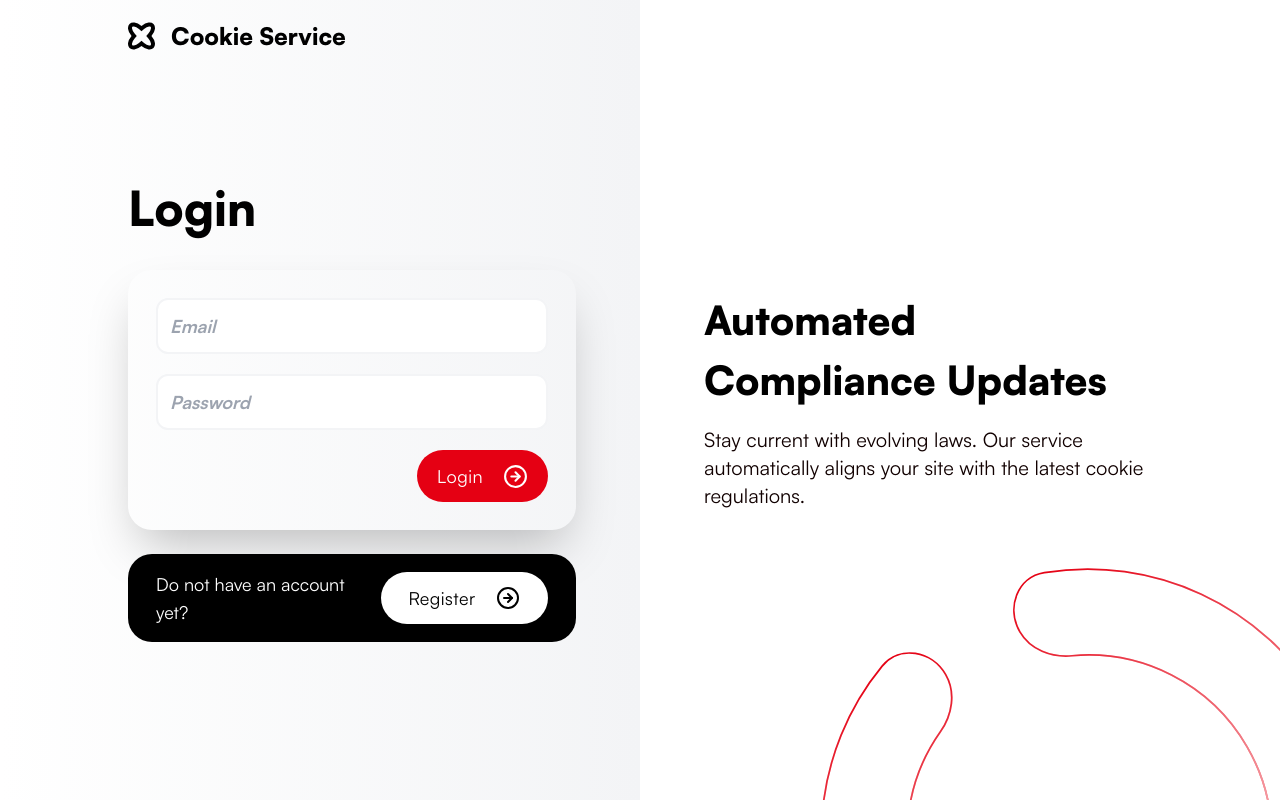
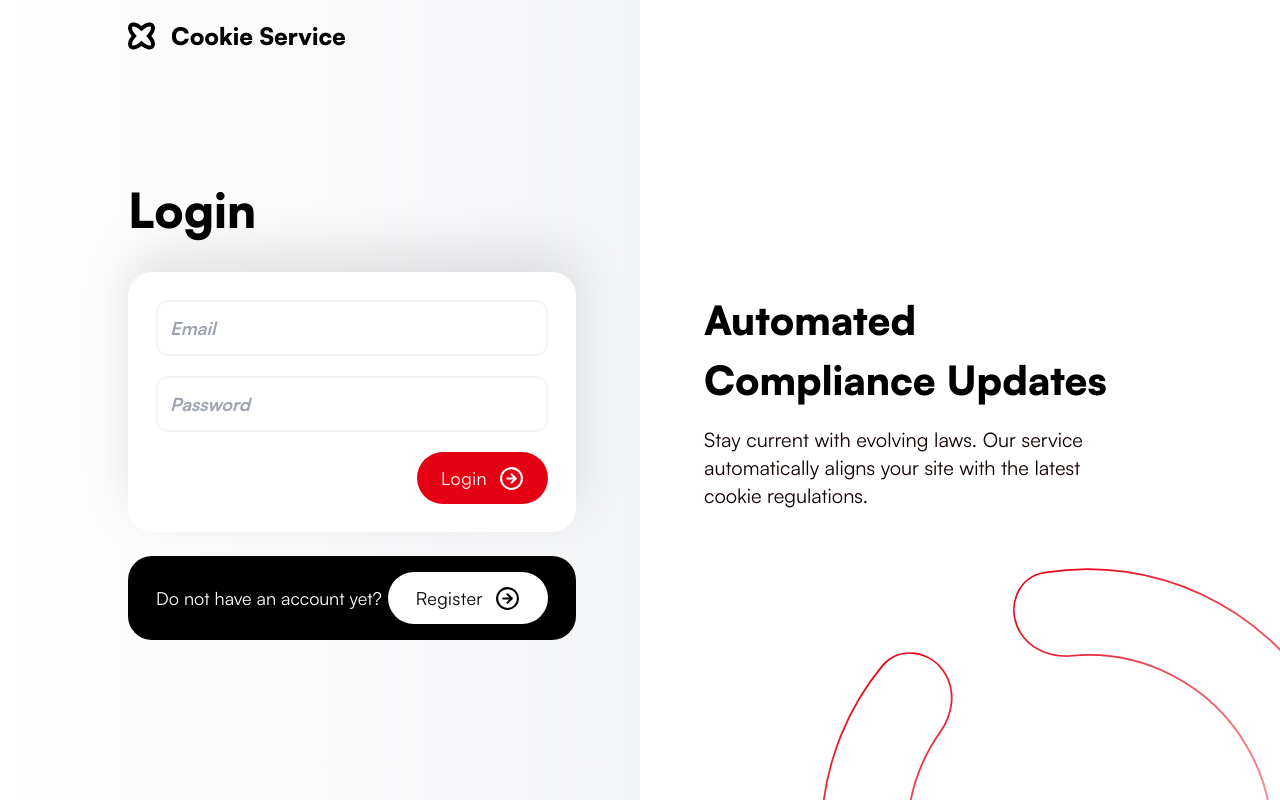
Before and after one commit to al1yew/cookies_app_submission, a Next.js app: page /login in a window 1280 px wide. Built offline with nearby package versions, Linux system fonts and the light colour scheme.

Commit message:
Mar 5, 2024, 12:22 AM

```diff
--- a/app/(noDefaultLayout)/login/page.tsx
+++ b/app/(noDefaultLayout)/login/page.tsx
@@ -1,36 +1,8 @@
-"use client";
-
+import LoginForm from "@/components/login/LoginForm";
 import Image from "next/image";
 import Link from "next/link";
-import { useState } from "react";
 
 const Login = () => {
-  const [formData, setFormData] = useState({
-    email: "",
-    password: "",
-  });
-  const [error, setError] = useState("");
-
-  const handleChange = (e: React.ChangeEvent<HTMLInputElement>) => {
-    const { name, value } = e.target;
-    setFormData({
-      ...formData,
-      [name]: value,
-    });
-    setError("");
-  };
-
-  const handleSubmit = (e: React.FormEvent<HTMLFormElement>) => {
-    e.preventDefault();
-    //validate
-    //axios
-
-    setFormData({
-      email: "",
-      password: "",
-    });
-  };
-
   return (
     <section className="w-full relative h-screen flex justify-center items-center  flex-wrap">
       <div className="bg-gradient-to-l from-gray-100 to-transparent lg:flex-1 h-full w-full py-5 px-4 lg:pl-20 lg:pr-8 xl:pl-32 xl:pr-16">
@@ -50,55 +22,14 @@ const Login = () => {
           </Link>
           <div className="flex flex-col gap-6">
             <h1 className="font-black lg:text-[48px] text-3xl mb-5">Login</h1>
-            <form
-              onSubmit={handleSubmit}
-              className="rounded-3xl flex flex-col gap-5 justify-between items-start p-7 shadow-2xl "
-            >
-              <input
-                name="email"
-                type="email"
-                id="email"
-                onChange={(e) => handleChange(e)}
-                className="font-bold p-3 lg:text-lg text-md outline-none italic border-2 border-gray-100 rounded-xl w-full"
-                placeholder="Email"
-              />
-              <input
-                name="password"
-                type="password"
-                id="password"
-                onChange={(e) => handleChange(e)}
-                placeholder="Password"
-                className="font-bold p-3 lg:text-lg text-md outline-none italic border-2 border-gray-100 rounded-xl w-full"
-              />
-              <div className="flex justify-between w-full items-center">
-                <p className=" text-appRed text-sm lg:text-md w-fit">{error}</p>
-                <button
-                  type="submit"
-                  className="bg-appRed text-white
-                flex justify-center gap-4 lg:gap-0 lg:justify-around
-                items-center p-3 px-5 rounded-full [&>*]:hover:scale-105"
-                >
-                  <span className="text-white lg:text-lg text-sm tracking-wide transition-transform transform">
-                    Login
-                  </span>
-                  <Image
-                    src="/images/arrow.svg"
-                    width={25}
-                    height={24}
-                    alt="arrow"
-                    className="transition-transform transform lg:ml-5"
-                  />
-                </button>
-              </div>
-            </form>
+            <LoginForm />
             <div className="rounded-3xl bg-black lg:px-7 lg:py-4 p-4 flex items-center justify-between ">
               <div className="w-fit text-white font-medium lg:text-lg text-sm">
                 Do not have an account yet?
               </div>
               <button
                 className=" bg-white text-black
-                flex justify-center gap-4 lg:gap-0 lg:justify-around
-                items-center lg:py-3 lg:px-7 py-2 px-4 rounded-full [&>*]:hover:scale-105"
+                flex justify-center items-center lg:py-3 lg:px-7 py-2 px-4 rounded-full [&>*]:hover:scale-105"
               >
                 <span className="text-black lg:text-lg text-sm tracking-wide transition-transform transform">
                   Register
@@ -108,7 +39,7 @@ const Login = () => {
                   width={25}
                   height={24}
                   alt="arrow"
-                  className="transition-transform transform lg:ml-5"
+                  className="transition-transform transform ml-3"
                 />
               </button>
             </div>
@@ -117,8 +48,10 @@ const Login = () => {
         </div>
       </div>
       <div className="right lg:flex-1 flex flex-col gap-4 py-5 px-4 lg:pr-20 lg:pl-8 xl:pr-32 xl:pl-16">
-        <h1 className="font-black text-[40px]">Automated Compliance Updates</h1>
-        <p className="font-medium text-xl text-[#110000]">
+        <h1 className="font-black text-[40px]">
+          Automated <br /> Compliance Updates
+        </h1>
+        <p className="font-medium text-xl text-[#110000] max-w-[90%]">
           Stay current with evolving laws. Our service automatically aligns your
           site with the latest cookie regulations.
         </p>
--- a/components/info/Features.tsx
+++ b/components/info/Features.tsx
@@ -6,7 +6,7 @@ const Features = () => {
   return (
     <section className="w-full relative mt-24">
       <Container>
-        <div className="grid grid-cols-1 gap-8 lg:grid-cols-4 bg-[#FBFBFB] lg:w-11/12 w-full p-10 rounded-3xl mx-auto">
+        <div className="grid grid-cols-1 gap-10 lg:grid-cols-4 bg-[#FBFBFB] lg:w-11/12 w-full p-10 rounded-3xl mx-auto">
           {FEATURES.map((feature, i) => {
             return (
               <div className="col-span-1 flex flex-col justify-between">
@@ -19,7 +19,7 @@ const Features = () => {
                 <h1 className="font-black lg:text-2xl text-xl mt-3 mb-5">
                   {feature.title}
                 </h1>
-                <p className="font-medium lg:text-lg text-md text-[#5B5B5B]">
+                <p className="font-medium lg:text-lg text-md text-[#5B5B5B] leading-180">
                   {feature.text}
                 </p>
               </div>
--- /dev/null
+++ b/components/login/LoginForm.tsx
@@ -0,0 +1,78 @@
+"use client";
+
+import Image from "next/image";
+import { useState } from "react";
+
+const LoginForm = () => {
+  const [formData, setFormData] = useState({
+    email: "",
+    password: "",
+  });
+  const [error, setError] = useState("");
+
+  const handleChange = (e: React.ChangeEvent<HTMLInputElement>) => {
+    const { name, value } = e.target;
+    setFormData({
+      ...formData,
+      [name]: value,
+    });
+    setError("");
+  };
+
+  const handleSubmit = (e: React.FormEvent<HTMLFormElement>) => {
+    e.preventDefault();
+    //validate
+    //axios
+
+    setFormData({
+      email: "",
+      password: "",
+    });
+  };
+
+  return (
+    <form
+      onSubmit={handleSubmit}
+      className="rounded-3xl flex flex-col gap-5 justify-between items-start p-7 bg-white"
+      style={{ boxShadow: "0 -20px 52px 1px rgba(0, 0, 0, 0.1)" }}
+    >
+      <input
+        name="email"
+        type="email"
+        id="email"
+        onChange={(e) => handleChange(e)}
+        className="font-bold p-3 lg:text-lg text-md outline-none italic border-2 border-gray-100 rounded-xl w-full"
+        placeholder="Email"
+      />
+      <input
+        name="password"
+        type="password"
+        id="password"
+        onChange={(e) => handleChange(e)}
+        placeholder="Password"
+        className="font-bold p-3 lg:text-lg text-md outline-none italic border-2 border-gray-100 rounded-xl w-full"
+      />
+      <div className="flex justify-between w-full items-center">
+        <p className=" text-appRed text-sm lg:text-md w-fit">{error}</p>
+        <button
+          type="submit"
+          className="bg-appRed text-white
+                flex justify-center lg:justify-around
+                items-center p-3 px-6 rounded-full [&>*]:hover:scale-105"
+        >
+          <span className="text-white lg:text-lg text-sm tracking-wide transition-transform transform">
+            Login
+          </span>
+          <Image
+            src="/images/arrow.svg"
+            width={25}
+            height={24}
+            alt="arrow"
+            className="transition-transform transform ml-3"
+          />
+        </button>
+      </div>
+    </form>
+  );
+};
+export default LoginForm;
```
